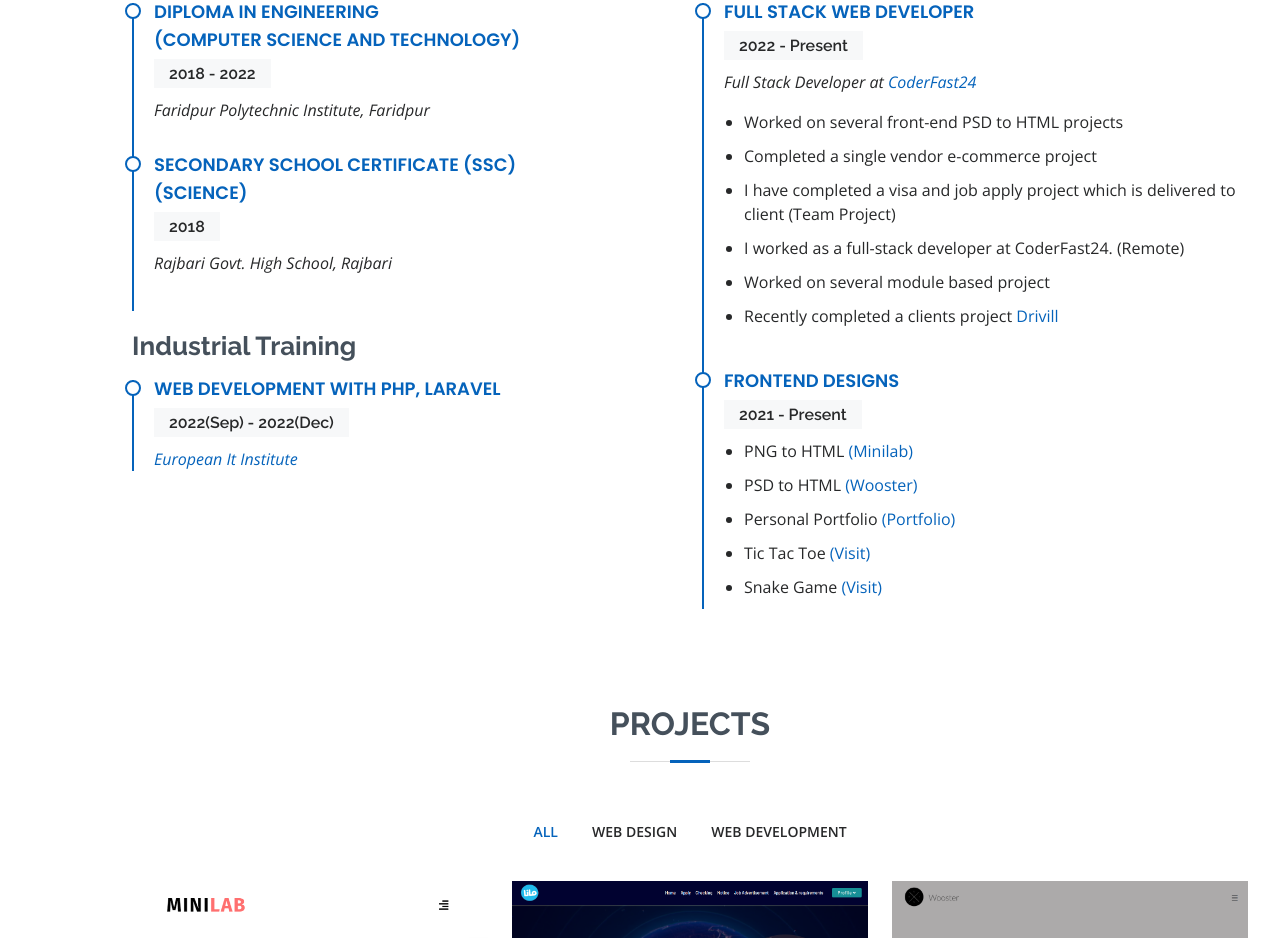
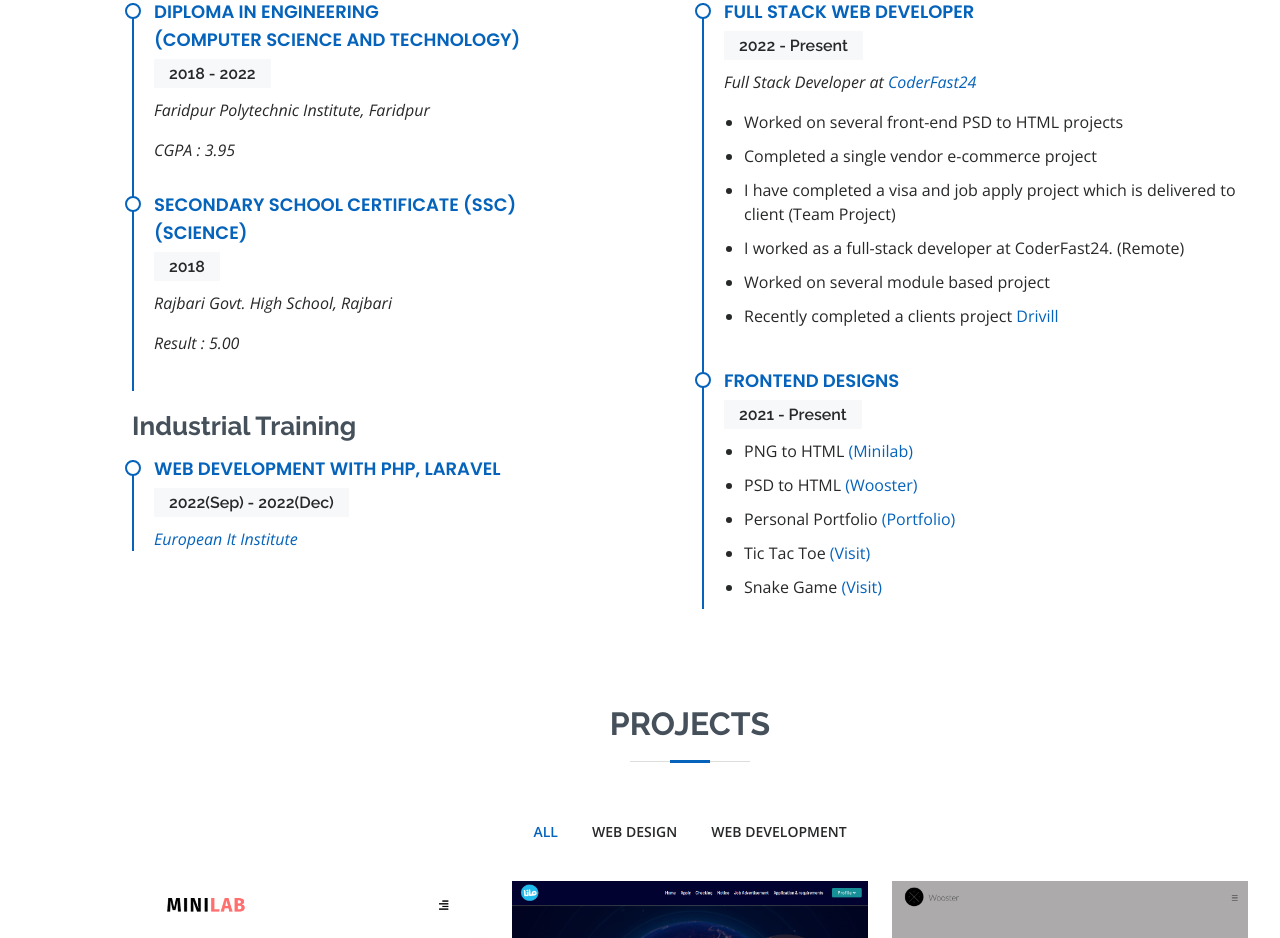
Before and after one commit to joysendeveloper/joysendeveloper.github.io, a plain HTML site: page index.html in a window 1280 px wide. Shown: the part 2011-2949 px from the top of the page. Drawn offline with nearby package versions, Linux system fonts and the light colour scheme.

Commit message:
Modification

```diff
--- a/index.html
+++ b/index.html
@@ -424,6 +424,7 @@
                 <h4>(Computer Science and Technology)</h4>
                 <h5>2018 - 2022</h5>
                 <p><em>Faridpur Polytechnic Institute, Faridpur</em></p>
+                <p><em>CGPA : 3.95</em></p>
                 <p>
                   <!-- Qui deserunt veniam. Et sed aliquam labore tempore sed
                   quisquam iusto autem sit. Ea vero voluptatum qui ut
@@ -435,6 +436,7 @@
                 <h4>(Science)</h4>
                 <h5>2018</h5>
                 <p><em>Rajbari Govt. High School, Rajbari</em></p>
+                <p><em>Result : 5.00</em></p>
                 <p>
                   <!-- Quia nobis sequi est occaecati aut. Repudiandae et iusto quae
                   reiciendis et quis Eius vel ratione eius unde vitae rerum
```
Also changed, not shown: 1 other file.
